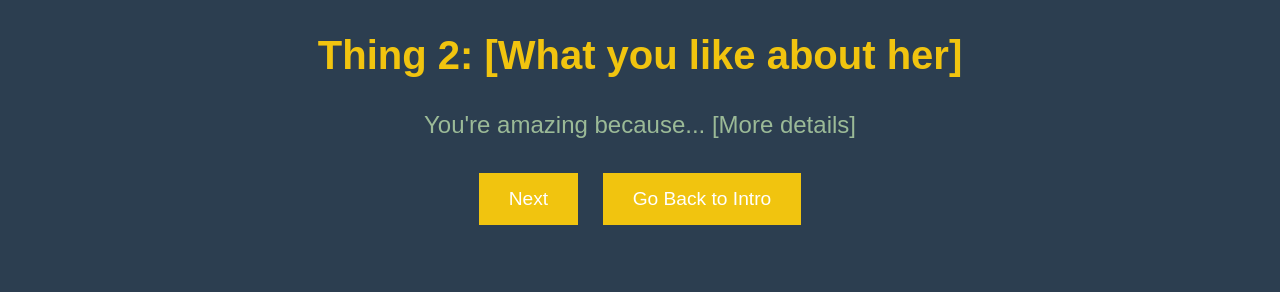
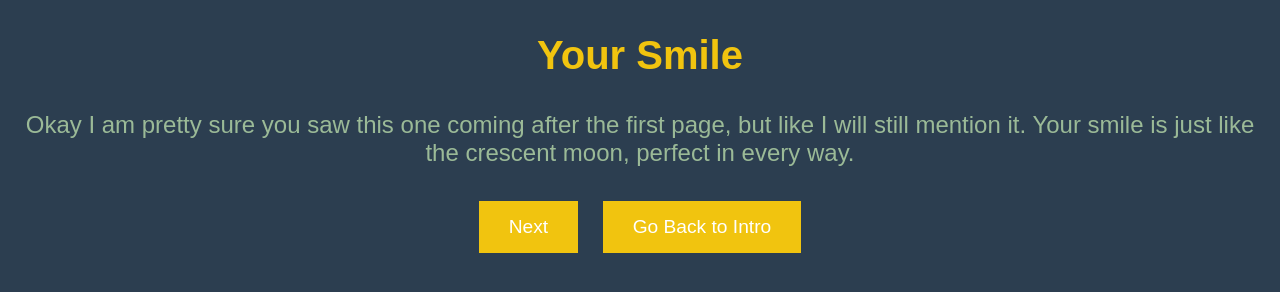
Before and after one commit to Gamerboy35/Birthday-Gift, a plain HTML site: page page2.html in a window 1280 px wide. Drawn offline with Linux system fonts and the light colour scheme.

Commit message:
Update page2.html

```diff
--- a/page2.html
+++ b/page2.html
@@ -3,7 +3,7 @@
 <head>
   <meta charset="UTF-8">
   <meta name="viewport" content="width=device-width, initial-scale=1.0">
-  <title>Thing 2: [Your message]</title>
+  <title>What I love about you Part 2</title>
   <style>
     body {
       background-color: #2c3e50; /* Navy Blue */
@@ -34,8 +34,8 @@
   </style>
 </head>
 <body>
-  <h2>Thing 2: [What you like about her]</h2>
-  <p>You're amazing because... [More details]</p>
+  <h2>Your Smile</h2>
+  <p>Okay I am pretty sure you saw this one coming after the first page, but like I will still mention it. Your smile is just like the crescent moon, perfect in every way.</p>
   <button onclick="location.href='page3.html'">Next</button>
   <button onclick="location.href='intro.html'">Go Back to Intro</button>
 </body>
```
